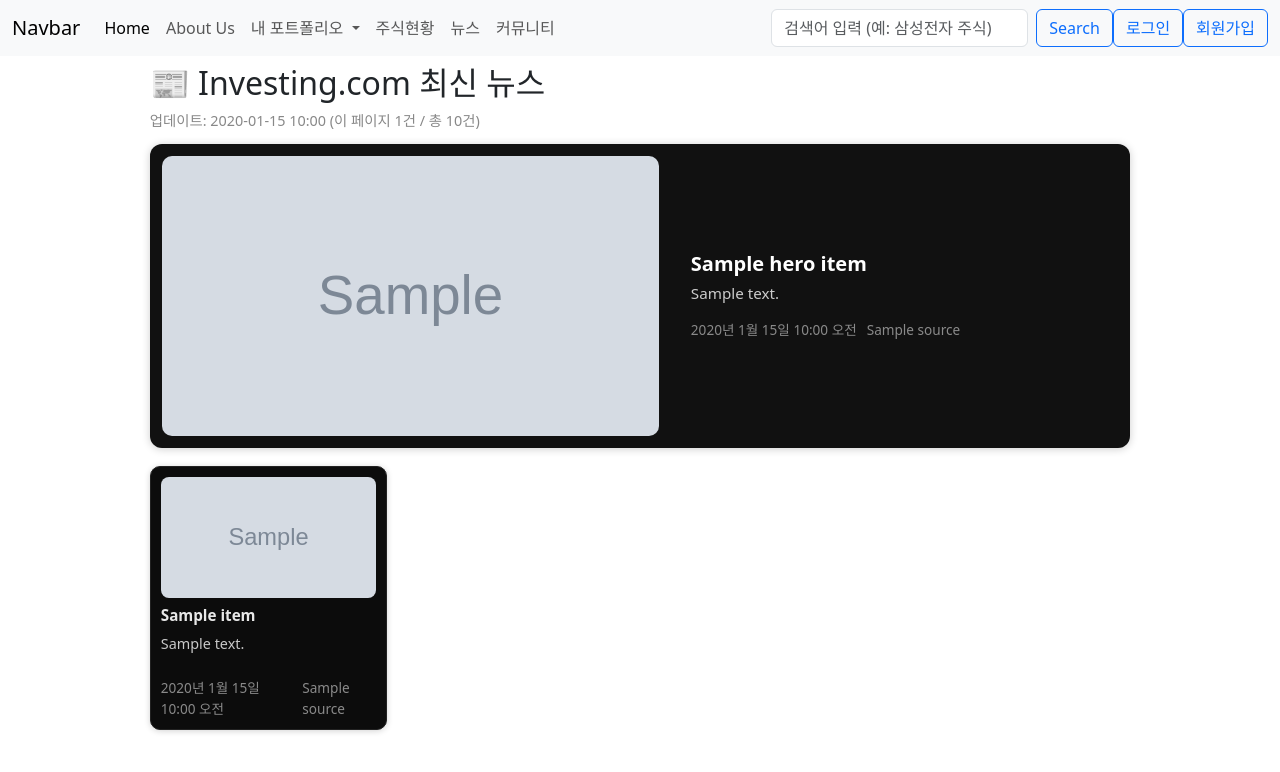
After one commit to daemonXid/ttiglemoa, a Django app: template templates/common/for_tm_begin/stock_news.html in a window 1280 px wide. The commit adds this page. Shown: the top 772 px of the page. Run offline with Django 5.2, Linux system fonts and the light colour scheme; the template is opened without the code that fills it: most values are stand-ins (such as "Sample title", 1, 10 or a date in 2020); grey boxes marked "Sample" are stand-in pictures.

Commit message:
'stock_news_section

```diff
--- /dev/null
+++ b/apps/tm_begin/k_my_templates/about.html
@@ -0,0 +1 @@
+{% extends 'common/base.html' %}
--- a/apps/tm_begin/urls.py
+++ b/apps/tm_begin/urls.py
@@ -2,10 +2,14 @@
 from django.contrib import admin
 from django.urls import path
 from . import views
+from . import test_4views
 
 
 app_name = 'tm_begin'
 
 urlpatterns = [
     path('', views.index, name='index'),
+    path("news/", views.investing_news, name="stock_news"),
+    # path("news/", okay_views.stock_news, name="stock_news"),
+
 ]
--- a/requirements.txt
+++ b/requirements.txt
@@ -115,3 +115,4 @@ wheel==0.45.1
 wrapt==1.17.2
 xinference-client==1.3.1.post1
 xsdata==24.12
+feedparser==6.0.11  # 네이버나 구글 뉴스 rss 방식을로 파서 하는 라이브러리
--- a/static/css/base.css
+++ b/static/css/base.css
@@ -0,0 +1,252 @@
+/* --- News Section (container) --- */
+.stock_news {
+  border: none;
+  width: 90%;
+  max-width: 1200px;
+  margin-inline: auto;
+  padding: 8px 12px 16px;
+}
+
+/* (선택) 상단 섹션 공통 테두리 제거 */
+.main_about { border: none; }
+.main_about_img { width: 100%; height: 15rem; }
+
+/* ===========================================
+  BEAUTIFUL NEWS LAYOUT STYLES
+=========================================== */
+
+/* --- 공통 스타일 --- */
+.inv-sub {
+  color:#888;
+  font-size:.9rem;
+  margin:0 0 12px
+}
+
+
+.inv-desc {
+  color:#c9c9c9
+}
+
+
+.inv-line-2, .inv-line-3, .inv-line-5 {
+  display:-webkit-box;
+  -webkit-box-orient:vertical;
+  overflow:hidden;
+}
+
+
+.inv-line-2 { -webkit-line-clamp:2 }
+.inv-line-3 { -webkit-line-clamp:3 }
+.inv-line-5 { -webkit-line-clamp:5 }
+
+/* --- 히어로 카드 (메인 뉴스) --- */
+.inv-hero {
+  display:grid;
+  grid-template-columns: 1.25fr 1fr;
+  gap:20px;
+  background:#111;
+  border-radius:16px;
+  padding:16px;
+  margin-bottom:18px;
+  box-shadow:0 2px 12px rgba(0,0,0,.25);
+}
+.inv-hero-img img {
+  width:100%;
+  aspect-ratio:16/9;
+  object-fit:cover;
+  border-radius:12px;
+  display:block;
+}
+.inv-title-lg {
+  display:block;
+  font-weight:800;
+  font-size:1.6rem;
+  line-height:1.25;
+  margin:0 0 8px;
+  color:#fff;
+  text-decoration:none;
+}
+
+.inv-title-lg:hover {
+  text-decoration: underline;
+}
+
+
+.inv-hero-content {
+  display:flex;
+  flex-direction:column;
+  justify-content:center;
+  padding-left:20px;
+}
+
+.inv-hero-content .inv-desc {
+  color:#ccc;
+  line-height:1.6;
+  margin-bottom:16px;
+}
+
+.inv-meta {
+  display:flex;
+  gap:12px;
+  color:#8a8a8a;
+  font-size:.9rem
+}
+
+/* --- 하단 4칸 그리드 --- */
+.inv-row {
+  display:grid;
+  gap:14px;
+  grid-template-columns: repeat(4, minmax(0,1fr));
+}
+
+.inv-card {
+  background:#0c0c0c;
+  border:1px solid #222;
+  border-radius:12px;
+  padding:12px;
+  display:flex;
+  flex-direction:column;
+  gap:8px;
+  box-shadow:0 1px 8px rgba(0,0,0,.2);
+  transition: transform .2s ease, box-shadow .2s ease;
+}
+
+.inv-card:hover {
+  transform: translateY(-3px);
+  box-shadow:0 8px 25px rgba(0,0,0,.3);
+}
+
+.inv-thumb img {
+  width:100%;
+  aspect-ratio:16/9;
+  object-fit:cover;
+  border-radius:10px;
+  display:block;
+}
+.inv-title {
+  font-weight:700;
+  line-height:1.25;
+  display:block;
+  color:#e8e8e8;
+  text-decoration:none;
+}
+.inv-title:hover {
+  color:#fff;
+  text-decoration:underline;
+}
+
+.inv-card .inv-meta {
+  display:flex;
+  gap:10px;
+  color:#8a8a8a;
+  font-size:.85rem;
+  margin-top:auto
+}
+
+/* --- 이미지 플레이스홀더 --- */
+.no-image, .no-image-small {
+  width:100%;
+  height:100%;
+  display:flex;
+  align-items:center;
+  justify-content:center;
+  background:linear-gradient(135deg,#667eea 0%,#764ba2 100%);
+  color:#fff;
+  border-radius:12px;
+}
+
+
+.no-image {
+  font-size:3rem;
+}
+
+.no-image-small {
+  font-size:1.5rem;
+  border-radius:10px
+}
+
+/* --- 반응형 --- */
+@media (max-width: 1200px) {
+  .inv-row{ grid-template-columns:repeat(3,1fr) }
+  .inv-hero{ grid-template-columns:1fr; gap:16px }
+  .inv-hero-content{ padding-left:0 }
+}
+@media (max-width: 900px)  { .inv-row{ grid-template-columns:repeat(2,1fr) } }
+@media (max-width: 768px)  {
+  .inv-hero{ padding:12px }
+  .inv-title-lg{ font-size:1.4rem }
+  .inv-row{ gap:12px }
+}
+@media (max-width: 560px) { .inv-row{ grid-template-columns:1fr } }
+
+
+/* ====== News list page only (compact) ====== */
+.stock_news.news-page .inv-hero {
+  grid-template-columns: 1fr 0.9fr;
+  gap: 12px;
+  padding: 12px;
+  border-radius: 12px;
+  box-shadow: 0 1px 8px rgba(0,0,0,.2);
+}
+.stock_news.news-page .inv-hero-img img { border-radius: 10px; }
+.stock_news.news-page .inv-title-lg { font-size: 1.25rem; margin-bottom: 6px; }
+.stock_news.news-page .inv-desc { font-size: .95rem; line-height: 1.5; }
+.stock_news.news-page .inv-meta { font-size: .85rem; gap: 10px; }
+
+.stock_news.news-page .inv-row { gap: 10px; }
+.stock_news.news-page .inv-card {
+  padding: 10px; border-radius: 10px;
+  box-shadow: 0 1px 6px rgba(0,0,0,.18);
+}
+.stock_news.news-page .inv-thumb img { border-radius: 8px; }
+.stock_news.news-page .inv-title { font-size: .95rem; }
+.stock_news.news-page .inv-desc.inv-line-3 { font-size: .9rem; }
+
+/* Pagination — 더 작은 사이즈 + 특이도 강화 */
+.stock_news.news-page .inv-pagination {
+  display: flex; justify-content: center; align-items: center;
+  gap: 6px; margin-top: 12px;
+}
+.stock_news.news-page .inv-pagination .inv-page {
+  background: #000; color: #fff;
+  border: 1px solid #d4af37;  /* gold */
+  border-radius: 20px;
+  padding: 4px 10px;
+  min-width: 30px;
+  font-size: .9rem;
+  text-align: center; text-decoration: none; line-height: 1.2;
+  display: inline-block;
+}
+.stock_news.news-page .inv-pagination .inv-page:hover {
+  filter: brightness(1.1);
+}
+
+.stock_news.news-page .inv-pagination .inv-page.active {
+  background: #c40000;
+  color: #fff;
+  border-color: #d4af37;
+  cursor: default;
+}
+
+.stock_news.news-page .inv-pagination .inv-page.disabled {
+  opacity: .45;
+  pointer-events: none;
+}
+
+
+
+
+
+/* --- Pagination --- */
+.inv-pagination {
+  display:flex; justify-content:center; align-items:center;
+  gap:8px; margin-top:16px;
+}
+.inv-page {
+  background:#000; color:#fff; border:1px solid #d4af37; /* gold */
+  border-radius:25px; padding:6px 12px; min-width:36px; text-align:center;
+  text-decoration:none; display:inline-block; line-height:1.2;
+}
+.inv-page:hover { filter:brightness(1.1); }
+.inv-page.active { background:#c40000; color:#fff; border-color:#d4af37; cursor:default; }
+.inv-page.disabled { opacity:.45; pointer-events:none; }
--- a/static/js/main.js
+++ b/static/js/main.js
@@ -0,0 +1,55 @@
+// test
+
+const login_button = document.getElementById('login_nav')
+login_button.addEventListener('click', () => console.log('로그인 버튼 '))
+
+
+console.log("✅ main.js loaded!");
+
+
+// phase 3
+document.addEventListener("DOMContentLoaded", () => {
+    const searchForms = document.querySelectorAll("form[role='search']");
+
+    searchForms.forEach(form => {
+        const input = form.querySelector("input[name='q']");
+        if (input) {
+        form.addEventListener("submit", () => {
+            setTimeout(() => {
+            input.value = "";   // 제출 직후 입력칸 비우기
+            }, 10);
+        });
+        }
+    });
+});
+
+
+// phase 2
+// document.addEventListener("DOMContentLoaded", () => {
+//     const searchForm = document.querySelector("form[role='search']");
+//     const searchInput = document.querySelector("input[name='q']");
+
+//     if (searchForm && searchInput) {
+//         searchForm.addEventListener("submit", () => {
+//         setTimeout(() => {
+//             searchInput.value = "";   // 제출 직후 input 비우기
+//         }, 10);
+//         });
+//     }
+// });
+
+// phase 1
+// document.addEventListener("DOMContentLoaded", () => {
+//   const searchInput = document.querySelector("input[name='q']");
+//   if (searchInput) {
+//     const originalPlaceholder = searchInput.getAttribute("placeholder");
+
+//     searchInput.addEventListener("focus", () => {
+//       searchInput.setAttribute("placeholder", "");
+//     });
+
+//     searchInput.addEventListener("blur", () => {
+//       searchInput.setAttribute("placeholder", originalPlaceholder);
+//     });
+//   }
+// });
--- a/templates/common/base.html
+++ b/templates/common/base.html
@@ -1,6 +1,7 @@
+{% load static %}
 
 <!DOCTYPE html>
-<html lang="en">
+<html lang="ko">
 <head>
     <meta charset="UTF-8">
     <meta name="viewport" content="width=device-width, initial-scale=1.0">
@@ -9,7 +10,7 @@
     <link href="https://cdn.jsdelivr.net/npm/bootstrap@5.3.7/dist/css/bootstrap.min.css" rel="stylesheet" integrity="sha384-LN+7fdVzj6u52u30Kp6M/trliBMCMKTyK833zpbD+pXdCLuTusPj697FH4R/5mcr" crossorigin="anonymous">
 
     <!-- my_css -->
-    <!-- <link rel="stylesheet" href="{ static 'css/style.css' %}"> -->
+    <link rel="stylesheet" href="{% static 'css/base.css' %}">
 
 
     <title>Document</title>
@@ -20,9 +21,10 @@
     <nav> {% include 'common/navbar.html'%}</nav>
 
 
-    <section class="container">
+    <section class="container frist_section">
 
     {% block context %}
+
     {% endblock %}
 
     </section>
@@ -34,5 +36,7 @@
     <!-- bootstrap -->
     <script src="https://cdn.jsdelivr.net/npm/bootstrap@5.3.7/dist/js/bootstrap.bundle.min.js" integrity="sha384-ndDqU0Gzau9qJ1lfW4pNLlhNTkCfHzAVBReH9diLvGRem5+R9g2FzA8ZGN954O5Q" crossorigin="anonymous"></script>
 
+    <script src="{% static 'js/main.js' %}"></script>
+
 </body>
 </html>
--- /dev/null
+++ b/templates/common/for_tm_begin/stock_news.html
@@ -0,0 +1,86 @@
+{# templates/common/for_tm_begin/stock_news.html #}
+{% extends 'common/base.html' %}
+{% load static %}
+
+{% block context %}
+<div class="stock_news news-page">
+  <h2>📰 Investing.com 최신 뉴스</h2>
+  {% if updated_at %}
+    <p class="inv-sub">업데이트: {{ updated_at|date:"Y-m-d H:i" }} (이 페이지 {{ count }}건 / 총 {{ total }}건)</p>
+  {% endif %}
+
+  {% if hero_item %}
+    <!-- 히어로 (상단 1개) -->
+    <article class="inv-hero">
+      <div class="inv-hero-img">
+        <a href="{{ hero_item.link }}" target="_blank" rel="noopener">
+          {% if hero_item.img %}
+            <img src="{{ hero_item.img }}" alt="{{ hero_item.title|striptags }}">
+          {% else %}
+            <div class="no-image"><span>📈</span></div>
+          {% endif %}
+        </a>
+      </div>
+      <div class="inv-hero-content">
+        <a href="{{ hero_item.link }}" target="_blank" rel="noopener" class="inv-title-lg">
+          {{ hero_item.title|striptags }}
+        </a>
+        {% if hero_item.summary %}
+          <p class="inv-desc inv-line-5">{{ hero_item.summary|striptags }}</p>
+        {% endif %}
+        <div class="inv-meta">
+          <time>{{ hero_item.published }}</time>
+          <span>{{ hero_item.source }}</span>
+        </div>
+      </div>
+    </article>
+  {% endif %}
+
+  <!-- 하단 그리드(12개) -->
+  <div class="inv-row">
+    {% for item in grid_items %}
+    <article class="inv-card">
+      <a href="{{ item.link }}" target="_blank" rel="noopener" class="inv-thumb">
+        {% if item.img %}
+          <img src="{{ item.img }}" alt="{{ item.title|striptags }}">
+        {% else %}
+          <div class="no-image-small"><span>📰</span></div>
+        {% endif %}
+      </a>
+
+      <a href="{{ item.link }}" target="_blank" rel="noopener" class="inv-title inv-line-2">
+        {{ item.title|striptags }}
+      </a>
+
+      {% if item.summary %}
+        <p class="inv-desc inv-line-3">{{ item.summary|striptags }}</p>
+      {% endif %}
+
+      <div class="inv-meta">
+        <time>{{ item.published }}</time>
+        <span>{{ item.source }}</span>
+      </div>
+    </article>
+    {% endfor %}
+  </div>
+
+  <!-- 페이지네이션 -->
+  {% if total_pages > 1 %}
+  <nav class="inv-pagination" aria-label="뉴스 페이지">
+    <a class="inv-page {% if not has_prev %}disabled{% endif %}" href="?page=1" aria-label="첫 페이지">«</a>
+    <a class="inv-page {% if not has_prev %}disabled{% endif %}" href="?page={{ prev_page }}" aria-label="이전 페이지">‹</a>
+
+    {% for n in page_numbers %}
+      {% if n == page %}
+        <span class="inv-page active">{{ n }}</span>
+      {% else %}
+        <a class="inv-page" href="?page={{ n }}">{{ n }}</a>
+      {% endif %}
+    {% endfor %}
+
+    <a class="inv-page {% if not has_next %}disabled{% endif %}" href="?page={{ next_page }}" aria-label="다음 페이지">›</a>
+    <a class="inv-page {% if not has_next %}disabled{% endif %}" href="?page={{ total_pages }}" aria-label="마지막 페이지">»</a>
+  </nav>
+  {% endif %}
+</div>
+{% endblock %}
--- a/templates/common/navbar.html
+++ b/templates/common/navbar.html
@@ -37,19 +37,19 @@
           <a class="nav-link" href="#">주식현황</a>
         </li>
         <li class="nav-item">
-          <a class="nav-link" href="#">뉴스</a>
+          <a class="nav-link" href="{% url 'tm_begin:stock_news' %}">뉴스</a>
         </li>
         <li class="nav-item">
           <a class="nav-link" href="#">커뮤니티</a>
         </li>
 
         <!-- { else %} -->
-        <li class="nav-item">
-          <a class="nav-link" href="#">로그인</a>
+        <!-- <li class="nav-item">
+          <a class="nav-link" href="#" id="login_nav">로그인</a>
         </li>
         <li class="nav-item">
           <a class="nav-link" href="#">회원가입</a>
-        </li>
+        </li> -->
         <!-- { endif %} -->
 
 
@@ -58,12 +58,12 @@
       </ul>
 
       <form class="d-flex" role="search">
-        <input class="form-control me-2" type="search" placeholder="Search" aria-label="Search"/>
-        <button class="btn btn-outline-success" type="submit">Search</button>
+        <input class="form-control me-2" name="q" value="{{ query }}" type="search" placeholder="검색어 입력 (예: 삼성전자 주식)" aria-label="Search"/>
+        <button class="btn btn-outline-primary" type="submit">Search</button>
       </form>
 
-      <button class="btn btn-outline-success" type="submit">로그인</button>
-      <button class="btn btn-outline-success" type="submit">회원가입</button>
+      <button class="btn btn-outline-primary" type="submit" id="login_nav">로그인</button>
+      <button class="btn btn-outline-primary" type="submit">회원가입</button>
     </div>
   </div>
 </nav>
```
Also changed, not shown: apps/tm_begin/utils/rss_fetch.py (added, +92 -0 lines), apps/tm_begin/views.py (+127 -3 lines), templates/common/index.html (+87 -0 lines), static/images/main_page/ChatGPT.png (added).
